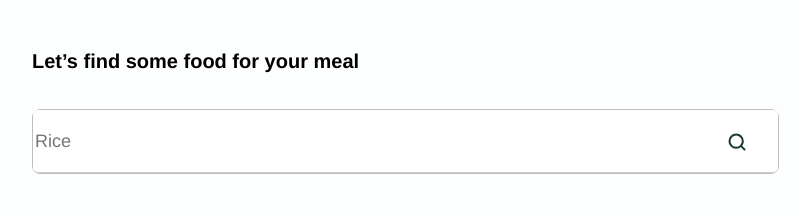
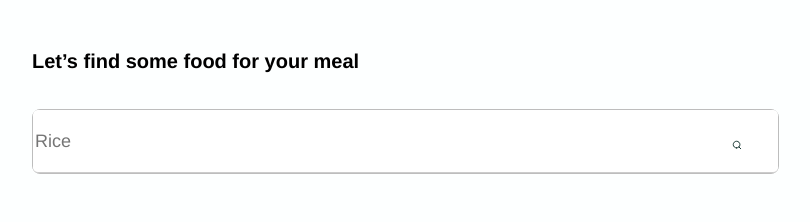
Before and after one commit to decadevs/live-project-sq015-net-palmfit-UI, a React (Create React App) app: page / in a window 1280 px wide. Shown: the top 222 px of the page, without its empty margins (305-1115 px from the left). Built offline with nearby package versions, Linux system fonts and the light colour scheme; a web font is replaced by a local one.

Commit message:
Changed styles

```diff
--- a/src/styles/FoodSearch.css
+++ b/src/styles/FoodSearch.css
@@ -158,9 +158,9 @@
 }
 
 .food-search-results .search {
-    height: 20px;
+    height: 10px;
     left: 694px;
-    position: absolute;
+    position: relative;
     top: 22px;
     width: 20px;
     cursor: pointer;
```
